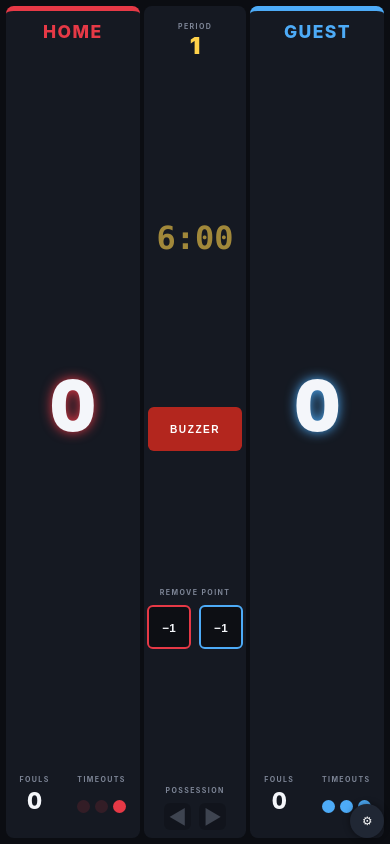
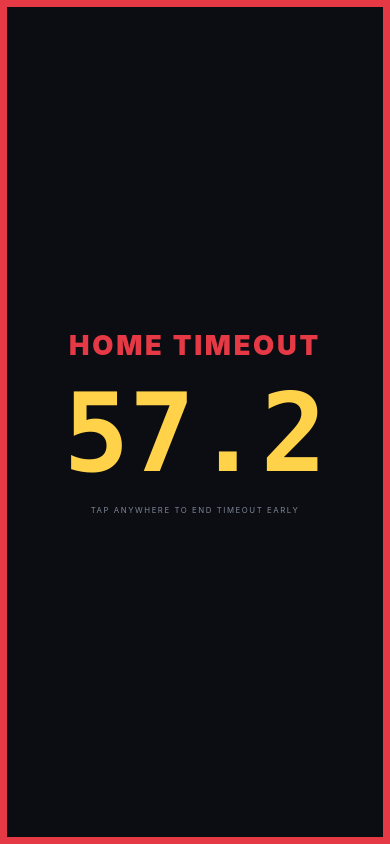
Before and after one commit to wbchomeassistant/Upward-Scoreboard, a plain HTML site: page index.html in a window 390 px wide. Both pictures are taken after a click on the element 101 px from the left and 806 px from the top of the page. Drawn offline with Linux system fonts and the light colour scheme.

Commit message:
Enhance scoreboard layout and input handling
Updated styles and functionality for scoreboard elements, including team names and timeout handling. Adjusted input field max lengths and improved layout for better responsiveness.

```diff
--- a/index.html
+++ b/index.html
@@ -7,20 +7,20 @@
 <title>Basketball Scoreboard</title>
 <style>
 :root{--bg:#0b0d12;--panel:#151922;--text:#f4f6fa;--mute:#7d8596;--c0:#e63946;--c1:#4dabf7;box-sizing:border-box;padding-top:env(safe-area-inset-top,0px);padding-bottom:env(safe-area-inset-bottom,0px)}
-*{box-sizing:border-box;-webkit-user-select:none;user-select:none;-webkit-tap-highlight-color:transparent}
+*{touch-action:manipulation;box-sizing:border-box;-webkit-user-select:none;user-select:none;-webkit-tap-highlight-color:transparent}
 html,body{height:100%;margin:0;background:var(--bg);color:var(--text);font-family:-apple-system,"SF Pro Display","Helvetica Neue",Arial,sans-serif;overflow:hidden;touch-action:manipulation}
-#board{height:100%;display:grid;grid-template-columns:1fr 26vw 1fr;gap:1.2vmin;padding:1.5vmin}
-.team{background:var(--panel);border-radius:2vmin;display:flex;flex-direction:column;align-items:center;justify-content:space-between;padding:1.5vmin;border-top:1.4vmin solid var(--c);position:relative}
-.name{font-size:min(7vh,4.5vw);font-weight:800;letter-spacing:.08em;color:var(--c);text-transform:uppercase;max-width:100%;white-space:nowrap;overflow:hidden;text-overflow:ellipsis;padding:.5vh 2vw}
-.score{font-size:min(38vh,18vw);font-weight:900;line-height:1;font-variant-numeric:tabular-nums;color:var(--text);text-shadow:0 0 3vmin var(--c);touch-action:none;padding:0 2vw;flex:1;display:flex;align-items:center;justify-content:center}
+#board{height:100%;display:grid;grid-template-columns:minmax(0,1fr) 26vw minmax(0,1fr);gap:1.2vmin;padding:1.5vmin}
+.team{min-width:0;overflow:hidden;background:var(--panel);border-radius:2vmin;display:flex;flex-direction:column;align-items:center;justify-content:space-between;padding:1.5vmin;border-top:1.4vmin solid var(--c);position:relative}
+.name{font-size:min(7vh,4.5vw);font-weight:800;letter-spacing:.08em;color:var(--c);text-transform:uppercase;width:100%;height:calc(2.3*min(7vh,4.5vw));display:flex;align-items:center;justify-content:center;text-align:center;line-height:1.05;overflow:hidden;padding:0 1vw}
+.score{font-size:min(38vh,18vw);font-weight:900;line-height:1;font-variant-numeric:tabular-nums;color:var(--text);text-shadow:0 0 3vmin var(--c);touch-action:none;padding:0 2vw;flex:1;display:flex;align-items:center}
 .row{display:flex;gap:3vw;align-items:flex-start;justify-content:center;width:100%}
 .stat{display:flex;flex-direction:column;align-items:center;gap:.6vh;touch-action:none;padding:1vh 2vw}
 .lbl{font-size:min(2.6vh,1.8vw);letter-spacing:.2em;color:var(--mute);font-weight:700}
 .fouls{font-size:min(10vh,6vw);font-weight:800;line-height:1;font-variant-numeric:tabular-nums}
 .dots{display:flex;gap:1.2vmin;padding:1.3vh 0}
-.dot{width:min(5vh,3.4vw);height:min(5vh,3.4vw);border-radius:50%;background:var(--c);transition:opacity .15s}
+.dot{width:min(7vh,4.6vw);height:min(7vh,4.6vw);border-radius:50%;background:var(--c);transition:opacity .15s}
 .dot.used{opacity:.15}
-.bonus{position:absolute;top:3.4vh;right:1.5vw;font-size:min(2.6vh,1.8vw);font-weight:900;letter-spacing:.15em;padding:.4vh 1vw;border-radius:99px;background:var(--c);color:#000;opacity:0}
+.bonus{font-size:min(3.4vh,2.2vw);font-weight:900;letter-spacing:.15em;padding:.5vh 2vw;margin-bottom:1vh;border-radius:99px;background:var(--c);color:#000;opacity:0}
 .bonus.on{opacity:1}
 #mid{display:flex;flex-direction:column;align-items:center;justify-content:space-between;background:var(--panel);border-radius:2vmin;padding:2vmin 1vmin}
 #period{text-align:center;touch-action:none;padding:1vh 2vw}
@@ -45,7 +45,12 @@ html,body{height:100%;margin:0;background:var(--bg);color:var(--text);font-famil
 .gr button{font-size:14px;font-weight:700;padding:8px 12px;border-radius:9px;border:0;background:#2b3345;color:var(--text)}
 .gr button.go{background:#ffd24a;color:#000}
 h3{margin:16px 0 8px;font-size:14px;letter-spacing:.1em;color:var(--mute)}
-#gear{position:fixed;right:calc(1.5vmin + env(safe-area-inset-right,0px));bottom:calc(1.5vmin + env(safe-area-inset-bottom,0px));width:5.5vmin;height:5.5vmin;min-width:34px;min-height:34px;border-radius:50%;border:0;background:#202734;color:#fff;font-size:3vmin;display:flex;align-items:center;justify-content:center;box-shadow:0 0 2vmin rgba(0,0,0,.45)}
+#to{position:fixed;inset:0;display:none;z-index:8;background:var(--bg);flex-direction:column;align-items:center;justify-content:center;gap:2vh;border:2vmin solid var(--tc,#fff)}
+#to.on{display:flex}
+#tot{font-size:min(10vh,7vw);font-weight:900;letter-spacing:.1em;color:var(--tc,#fff);text-transform:uppercase;text-align:center;padding:0 3vw}
+#toc{font-size:min(55vh,28vw);font-weight:900;font-variant-numeric:tabular-nums;font-family:ui-monospace,"SF Mono",Menlo,monospace;color:#ffd24a;line-height:1}
+#toh{font-size:min(3vh,2vw);color:var(--mute);letter-spacing:.2em}
+#gear{position:fixed;right:calc(1.5vmin + env(safe-area-inset-right,0px));bottom:calc(1.5vmin + env(safe-area-inset-bottom,0px));width:5.5vmin;height:5.5vmin;min-width:34px;min-height:34px;border-radius:50%;border:0;background:#fff1;color:var(--mute);font-size:max(3vmin,18px);opacity:.5}
 #set{position:fixed;inset:0;background:#000c;display:none;align-items:center;justify-content:center;z-index:9}
 #set.open{display:flex}
 .card{background:#1b202b;border-radius:18px;padding:22px;width:min(640px,94vw);max-height:94vh;overflow:auto}
@@ -78,13 +83,14 @@ button.d{background:#5a2229}
   </div>
   <div class="team" id="t1"></div>
 </div>
+<div id="to"><div id="tot"></div><div id="toc"></div><div id="toh">TAP ANYWHERE TO END TIMEOUT EARLY</div></div>
 <button id="gear" aria-label="Settings">⚙</button>
 
 <div id="set"><div class="card">
   <h2>Scoreboard settings</h2>
   <div class="g">
-    <label class="f">HOME NAME<input type="text" id="n0" maxlength="14"></label>
-    <label class="f">GUEST NAME<input type="text" id="n1" maxlength="14"></label>
+    <label class="f">HOME NAME<input type="text" id="n0" maxlength="20"></label>
+    <label class="f">GUEST NAME<input type="text" id="n1" maxlength="20"></label>
     <div class="f">HOME COLOR<input type="color" id="k0"><div class="sw" data-t="0"></div></div>
     <div class="f">GUEST COLOR<input type="color" id="k1"><div class="sw" data-t="1"></div></div>
     <div class="f">NUMBER OF PERIODS<div class="seg" id="segnp"></div></div>
@@ -101,15 +107,15 @@ button.d{background:#5a2229}
   </div>
   <h3>SCHEDULE A GAME</h3>
   <div class="g">
-    <label class="f">HOME<input type="text" id="gh" maxlength="14" placeholder="Home team"></label>
-    <label class="f">GUEST<input type="text" id="gg" maxlength="14" placeholder="Guest team"></label>
+    <label class="f">HOME<input type="text" id="gh" maxlength="20" placeholder="Home team"></label>
+    <label class="f">GUEST<input type="text" id="gg" maxlength="20" placeholder="Guest team"></label>
     <div class="f">PERIODS<div class="seg" id="gnp"></div></div>
     <div class="f">MINUTES PER PERIOD<div class="seg" id="gpm"></div></div>
   </div>
   <div class="btns"><button class="b p" id="addg">Add to schedule</button></div>
   <h3>UP NEXT</h3>
   <div class="gl" id="gl"></div>
-  <p class="tip">Tap a score, foul count or period to add one. Swipe down on it, or use the −1 buttons under the clock, to subtract one. Tap the clock to start or stop it. Tap a timeout dot to use one. This scoreboard is designed for a game table or phone-sized screen.</p>
+  <p class="tip">Tap a score, foul count or period to add one. Swipe down on it, or use the −1 buttons under the clock, to subtract one. Tap the clock to start or stop it. Tap a timeout dot to use or restore it. Tap a possession arrow to set it, tap again to clear.</p>
 </div></div>
 
 <script>
@@ -121,7 +127,7 @@ function save(){try{localStorage.setItem("sb1",JSON.stringify(S))}catch(e){}}
 /* tap = add, swipe down = subtract */
 function gesture(el,add,sub){
   var y0=0,x0=0,on=false;
-  el.addEventListener("pointerdown",function(e){on=true;y0=e.clientY;x0=e.clientX;try{el.setPointerCapture(e.pointerId)}catch(_){} });
+  el.addEventListener("pointerdown",function(e){on=true;y0=e.clientY;x0=e.clientX;try{el.setPointerCapture(e.pointerId)}catch(_){}});
   el.addEventListener("pointerup",function(e){
     if(!on)return;on=false;
     var dy=e.clientY-y0,dx=Math.abs(e.clientX-x0);
@@ -138,17 +144,17 @@ function clamp(v,a,b){return Math.max(a,Math.min(b,v))}
   t.innerHTML='<div class="name" id="nm'+i+'"></div><div class="score" id="sc'+i+'"></div>'+
    '<div class="bonus" id="bn'+i+'">BONUS</div>'+
    '<div class="row"><div class="stat" id="fw'+i+'"><div class="lbl">FOULS</div><div class="fouls" id="fv'+i+'">0</div></div>'+
-   '<div class="stat"><div class="lbl">TIMEOUTS</div><div class="dots" id="td'+i+'"></div></div></div>';
+   '<div class="stat"><div class="lbl">TIMEOUT</div><div class="dots" id="td'+i+'"></div></div></div>';
   $("nm"+i).onclick=function(){openSet();$("n"+i).focus()};
   gesture($("sc"+i),function(){S.sc[i]=clamp(S.sc[i]+1,0,199);draw()},function(){S.sc[i]=clamp(S.sc[i]-1,0,199);draw()});
   gesture($("fw"+i),function(){S.fl[i]=clamp(S.fl[i]+1,0,99);draw()},function(){S.fl[i]=clamp(S.fl[i]-1,0,99);draw()});
   var d=$("td"+i);
-  for(var k=0;k<3;k++){(function(k){var s=document.createElement("div");s.className="dot";
-    s.onclick=function(){S.to[i]=(S.to[i]>k)?k:k+1;draw()};
+  for(var k=0;k<1;k++){(function(k){var s=document.createElement("div");s.className="dot";
+    d.onclick=function(){tapTO(i)};
     d.appendChild(s)})(k)}
   $("a"+i).onclick=function(){S.poss=S.poss===i?-1:i;draw()};
 });
-gesture($("period"),function(){S.per=clamp(S.per+1,1,S.np);draw()},function(){S.per=clamp(S.per-1,1,S.np);draw()});
+gesture($("period"),nextPeriod,function(){S.per=clamp(S.per-1,1,S.np);draw()});
 
 function fmt(ms){
   if(ms<60000){var s=Math.floor(ms/1000),t=Math.floor((ms%1000)/100);return s+"."+t}
@@ -163,11 +169,11 @@ function draw(){
   document.documentElement.style.setProperty("--c0",S.col[0]);
   document.documentElement.style.setProperty("--c1",S.col[1]);
   [0,1].forEach(function(i){
-    $("nm"+i).textContent=S.names[i]||"TEAM";
+    $("nm"+i).textContent=(S.names[i]||"TEAM").slice(0,20);fit(i);
     $("sc"+i).textContent=S.sc[i];
     $("fv"+i).textContent=S.fl[i];
     $("bn"+i).className="bonus"+(S.fl[1-i]>=5?" on":"");
-    var d=$("td"+i).children;for(var k=0;k<3;k++)d[k].className="dot"+(S.to[i]>k?" used":"");
+    var d=$("td"+i).children;for(var k=0;k<1;k++)d[k].className="dot"+(S.to[i]>k?" used":"");
     $("a"+i).className="arrow"+(S.poss===i?" on":"");
     $("a"+i).style.setProperty("--c","var(--c"+i+")");
   });
@@ -179,7 +185,7 @@ function draw(){
 function beep(){try{var a=new (window.AudioContext||window.webkitAudioContext)(),o=a.createOscillator(),g=a.createGain();
   o.type="square";o.frequency.value=440;g.gain.value=.25;o.connect(g);g.connect(a.destination);o.start();o.stop(a.currentTime+1.2)}catch(e){}}
 setInterval(function(){
-  if(!running)return;
+  tickTO();if(!running)return;
   var n=performance.now();S.ms-=n-last;last=n;
   if(S.ms<=0){S.ms=0;running=false;buzzOn();setTimeout(buzzOff,3000);save()}
   clockDraw();
@@ -187,7 +193,8 @@ setInterval(function(){
 $("clock").onclick=function(){
   if(S.ms<=0)return;
   running=!running;last=performance.now();
-  if(running){try{navigator.wakeLock&&navigator.wakeLock.request("screen").catch(function(){})}catch(e){}} else save();
+  if(running){try{navigator.wakeLock&&navigator.wakeLock.request("screen").catch(function(){})}catch(e){}}
+  else save();
   clockDraw();
 };
 
@@ -219,6 +226,47 @@ $("close").onclick=function(){$("set").classList.remove("open")};
 $("gear").onclick=openSet;
 [0,1].forEach(function(i){$("mn"+i).style.setProperty("--c","var(--c"+i+")");$("mn"+i).onclick=function(){S.sc[i]=clamp(S.sc[i]-1,0,199);draw()}});
 var G={np:4,pm:6};
+var TO=null;
+function half(p){return p>S.np/2?2:1}
+function nextPeriod(){
+  if(S.per>=S.np)return;
+  S.per++;S.fl=[0,0];S.ms=S.pm*60000;running=false;
+  if(half(S.per)===2&&half(S.per-1)===1)S.to=[0,0];
+  draw();
+}
+function tapTO(i){
+  if(TO)return;
+  if(S.to[i]){S.to[i]=0;draw();return}
+  S.to[i]=1;running=false;
+  TO={t:i,ms:60000,last:performance.now(),st:performance.now()};
+  $("tot").textContent=(S.names[i]||"TEAM")+" TIMEOUT";
+  $("to").style.setProperty("--tc","var(--c"+i+")");
+  $("to").classList.add("on");draw();tickTO();
+}
+function tickTO(){
+  if(!TO)return;
+  var n=performance.now();TO.ms-=n-TO.last;TO.last=n;
+  if(TO.ms<=0){TO=null;$("to").classList.remove("on");buzzOn();setTimeout(buzzOff,2000);return}
+  $("toc").textContent=fmt(TO.ms);
+}
+$("to").onclick=function(){
+  if(!TO||performance.now()-TO.st<800)return;
+  S.to[TO.t]=0;TO=null;$("to").classList.remove("on");draw();
+};
+function fit(i){
+  var el=$("nm"+i),k=el.textContent+"|"+innerWidth+"|"+innerHeight;
+  if(el.dataset.k===k)return;el.dataset.k=k;el.style.fontSize="";
+  var s=parseFloat(getComputedStyle(el).fontSize),n=0;
+  while((el.scrollHeight>el.clientHeight+1||el.scrollWidth>el.clientWidth+1)&&s>14&&n++<40){s-=2;el.style.fontSize=s+"px"}
+}
+window.addEventListener("resize",function(){draw()});
+var lt=0;
+document.addEventListener("touchend",function(e){
+  var n=Date.now();
+  if(n-lt<350&&!(e.target.closest&&e.target.closest("#set"))){e.preventDefault();if(e.target.click)e.target.click()}
+  lt=n;
+},{passive:false});
+["gesturestart","gesturechange","gestureend","dblclick"].forEach(function(g){document.addEventListener(g,function(e){e.preventDefault()},{passive:false})});
 var AC,BZ=null,held=false;
 function ac(){try{if(!AC)AC=new(window.AudioContext||window.webkitAudioContext)();if(AC.state==="suspended")AC.resume()}catch(e){}return AC}
 document.addEventListener("pointerdown",ac);
```
